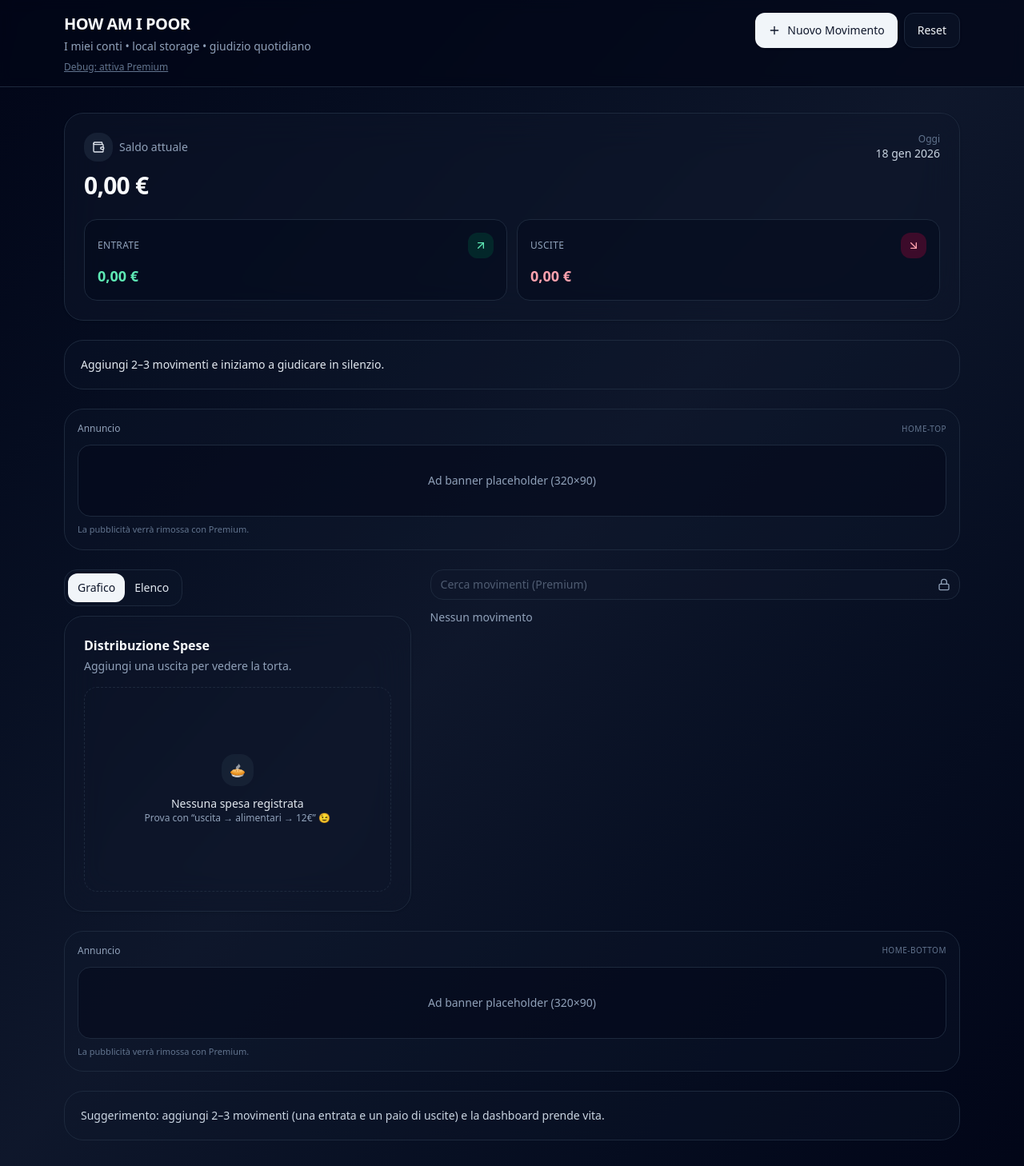
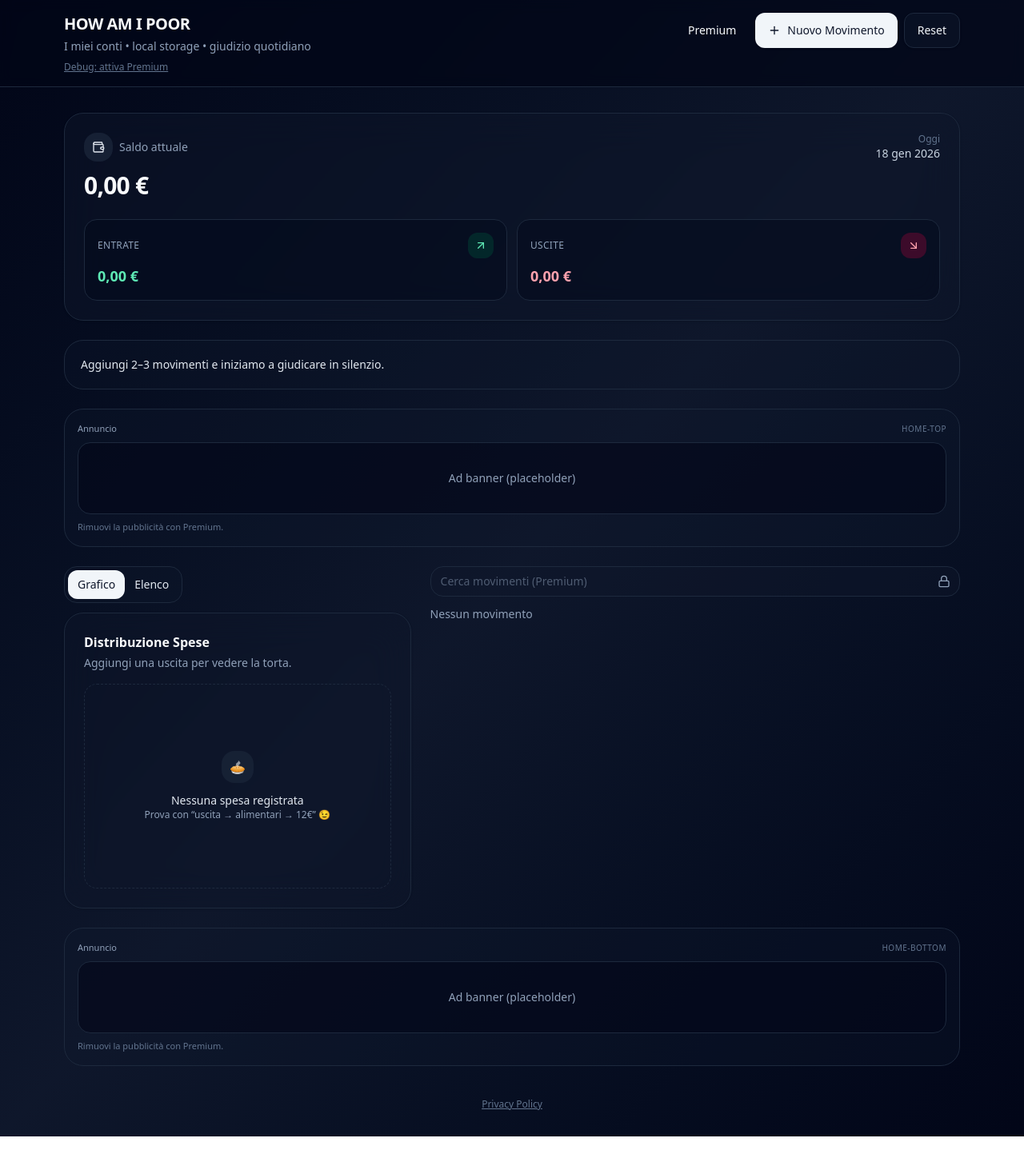
Before and after one commit to jhon-apps/how-am-i-poor, a React (Vite) app: page / in a window 1280 px wide. Shown: the whole page at 80% size. After the commit the page ends 1421 px from the top, so only its background shows below. Built offline with nearby package versions, Linux system fonts and the light colour scheme.

Commit message:
premium page

```diff
--- a/src/components/ads/AdSlot.jsx
+++ b/src/components/ads/AdSlot.jsx
@@ -1,20 +1,31 @@
-export default function AdSlot({ isPremium, placement = "banner" }) {
+export default function AdSlot({
+                                   isPremium,
+                                   placement = "banner",
+                                   height = 90,
+                               }) {
     if (isPremium) return null
 
-    // Placeholder only. When we integrate AdMob, this will become a real banner.
     return (
         <div className="rounded-3xl border border-slate-800 bg-slate-900/30 p-4">
-            <div className="flex items-center justify-between">
-                <p className="text-xs text-slate-400">Annuncio</p>
-                <p className="text-[10px] text-slate-500 uppercase tracking-wider">{placement}</p>
+            <div className="flex items-center justify-between mb-2">
+                <span className="text-[11px] text-slate-400">Annuncio</span>
+                <span className="text-[10px] text-slate-500 uppercase tracking-wider">
+          {placement}
+        </span>
             </div>
 
-            <div className="mt-3 h-[90px] w-full rounded-2xl border border-slate-800 bg-slate-950/50 flex items-center justify-center">
-                <p className="text-sm text-slate-400">Ad banner placeholder (320×90)</p>
+            {/* Placeholder banner */}
+            <div
+                className="w-full rounded-2xl border border-slate-800 bg-slate-950/60 flex items-center justify-center"
+                style={{ height }}
+            >
+        <span className="text-sm text-slate-400">
+          Ad banner (placeholder)
+        </span>
             </div>
 
             <p className="mt-2 text-[11px] text-slate-500">
-                La pubblicità verrà rimossa con Premium.
+                Rimuovi la pubblicità con Premium.
             </p>
         </div>
     )
--- /dev/null
+++ b/src/components/premium/PremiumHub.jsx
@@ -0,0 +1,77 @@
+import { BadgeCheck, Lock, Search, CalendarClock, FileSpreadsheet, X } from "lucide-react"
+import { Button } from "@/components/ui/button"
+
+export default function PremiumHub({ open, onClose, isPremium, onSubscribe }) {
+    if (!open) return null
+
+    return (
+        <div className="fixed inset-0 z-50 bg-slate-950/90 backdrop-blur">
+            <div className="mx-auto max-w-3xl h-full px-4 py-6 overflow-y-auto text-slate-100">
+                <div className="flex items-center justify-between mb-6">
+                    <h1 className="text-xl font-extrabold">Premium</h1>
+                    <button onClick={onClose} className="text-slate-400 hover:text-slate-200" aria-label="Chiudi">
+                        <X />
+                    </button>
+                </div>
+
+                <div className="space-y-6">
+                    <header className="text-center space-y-2">
+                        <p className="text-lg font-semibold">Meno blur. Più verità. Zero pubblicità.</p>
+                        <p className="text-sm text-slate-400">Supporta lo sviluppo e sblocca tutto.</p>
+                    </header>
+
+                    <div className="rounded-3xl border border-slate-800 bg-slate-900/40 p-6 space-y-4">
+                        <div className="flex items-center gap-3">
+                            <BadgeCheck className="h-6 w-6 text-emerald-400" />
+                            <p className="font-semibold">Cosa ottieni</p>
+                        </div>
+
+                        <ul className="space-y-3 text-sm">
+                            <li className="flex gap-3">
+                                <Search className="h-4 w-4 text-slate-300" />
+                                Ricerca completa dei movimenti
+                            </li>
+                            <li className="flex gap-3">
+                                <CalendarClock className="h-4 w-4 text-slate-300" />
+                                Storico completo (oltre 30 giorni)
+                            </li>
+                            <li className="flex gap-3">
+                                <FileSpreadsheet className="h-4 w-4 text-slate-300" />
+                                Export Excel (in arrivo)
+                            </li>
+                            <li className="flex gap-3">
+                                <Lock className="h-4 w-4 text-slate-300" />
+                                Rimozione totale della pubblicità
+                            </li>
+                        </ul>
+                    </div>
+
+                    <div className="rounded-3xl border border-slate-800 bg-slate-900/40 p-6 flex items-center justify-between">
+                        <div>
+                            <p className="font-semibold">5,00 € / mese</p>
+                            <p className="text-xs text-slate-400">Annulla quando vuoi</p>
+                        </div>
+
+                        {isPremium ? (
+                            <span className="text-emerald-400 font-semibold">Premium attivo ✓</span>
+                        ) : (
+                            <Button
+                                onClick={() => {
+                                    onSubscribe?.()
+                                    onClose?.()
+                                }}
+                                className="bg-slate-100 text-slate-900 hover:bg-white"
+                            >
+                                Sblocca Premium
+                            </Button>
+                        )}
+                    </div>
+
+                    <p className="text-center text-xs text-slate-500">
+                        Pagamenti gestiti da Google Play. Billing reale in arrivo.
+                    </p>
+                </div>
+            </div>
+        </div>
+    )
+}
--- a/src/pages/Home.jsx
+++ b/src/pages/Home.jsx
@@ -13,6 +13,8 @@ import ResetConfirmDialog from "@/components/ui/ResetConfirmDialog"
 import UndoToast from "@/components/ui/UndoToast"
 import PremiumUpsellDialog from "@/components/ui/PremiumUpsellDialog"
 
+import PremiumHub from "@/components/premium/PremiumHub.jsx"
+
 import AdSlot from "@/components/ads/AdSlot"
 
 import useTransactions from "@/hooks/useTransactions"
@@ -25,8 +27,10 @@ function formatEUR(n) {
 export default function Home() {
     const [isModalOpen, setIsModalOpen] = useState(false)
     const [editingTx, setEditingTx] = useState(null)
+
     const [showReset, setShowReset] = useState(false)
 
+    // chart view toggle
     const [leftView, setLeftView] = useState("chart") // "chart" | "list"
 
     // undo
@@ -34,9 +38,10 @@ export default function Home() {
     const [lastDeleted, setLastDeleted] = useState(null)
     const [undoTimer, setUndoTimer] = useState(null)
 
-    // premium modal
-    const [premiumOpen, setPremiumOpen] = useState(false)
+    // premium
+    const [premiumUpsellOpen, setPremiumUpsellOpen] = useState(false)
     const [premiumReason, setPremiumReason] = useState("premium")
+    const [premiumHubOpen, setPremiumHubOpen] = useState(false)
 
     const { isPremium, enablePremium, disablePremium } = usePremium()
 
@@ -78,6 +83,11 @@ export default function Home() {
         }
     }, [undoTimer])
 
+    const openPremium = (reason) => {
+        setPremiumReason(reason)
+        setPremiumUpsellOpen(true)
+    }
+
     const handleDelete = (id) => {
         const tx = transactions.find((t) => t.id === id)
         if (!tx) return
@@ -104,11 +114,6 @@ export default function Home() {
         setLastDeleted(null)
     }
 
-    const openPremium = (reason) => {
-        setPremiumReason(reason)
-        setPremiumOpen(true)
-    }
-
     return (
         <div className="min-h-screen text-slate-50 bg-gradient-to-br from-slate-950 via-slate-900 to-slate-950">
             {/* Top bar */}
@@ -118,7 +123,7 @@ export default function Home() {
                         <h1 className="text-xl font-extrabold tracking-tight">HOW AM I POOR</h1>
                         <p className="mt-1 text-sm text-slate-400">I miei conti • local storage • giudizio quotidiano</p>
 
-                        {/* DEBUG toggle (da togliere quando colleghi billing) */}
+                        {/* DEBUG toggle (toglieremo quando colleghi Billing) */}
                         <div className="mt-2 flex items-center gap-2">
                             <button
                                 className="text-xs text-slate-500 hover:text-slate-300 underline"
@@ -130,6 +135,15 @@ export default function Home() {
                     </div>
 
                     <div className="flex items-center gap-2">
+                        <Button
+                            variant="ghost"
+                            className="h-11 rounded-xl"
+                            onClick={() => setPremiumHubOpen(true)}
+                            title="Premium"
+                        >
+                            Premium
+                        </Button>
+
                         <Button
                             onClick={() => {
                                 setEditingTx(null)
@@ -153,6 +167,7 @@ export default function Home() {
                 </div>
             </div>
 
+            {/* Content */}
             <main className="mx-auto max-w-6xl px-4 py-6 md:py-8 space-y-6 pb-16">
                 {isLoading ? (
                     <div className="space-y-6">
@@ -176,11 +191,11 @@ export default function Home() {
                             )}
                         </div>
 
-                        {/* ADS (free only) */}
+                        {/* ADS TOP (free only) */}
                         <AdSlot isPremium={isPremium} placement="home-top" />
 
                         <div className="grid lg:grid-cols-5 gap-6">
-                            {/* LEFT */}
+                            {/* LEFT: chart/list toggle */}
                             <div className="lg:col-span-2 min-h-[360px] space-y-3">
                                 <div className="flex items-center justify-between">
                                     <div className="inline-flex rounded-2xl border border-slate-800 bg-slate-900/30 p-1">
@@ -210,7 +225,7 @@ export default function Home() {
                                 )}
                             </div>
 
-                            {/* RIGHT */}
+                            {/* RIGHT: premium search placeholder + list */}
                             <div className="lg:col-span-3 space-y-3">
                                 <div className="relative">
                                     <input
@@ -246,16 +261,20 @@ export default function Home() {
                             </div>
                         </div>
 
-                        {/* ADS (free only) */}
+                        {/* ADS BOTTOM (free only) */}
                         <AdSlot isPremium={isPremium} placement="home-bottom" />
 
-                        {!hasAny && (
-                            <div className="rounded-3xl border border-slate-800 bg-slate-900/30 p-5">
-                                <p className="text-sm text-slate-300">
-                                    Suggerimento: aggiungi 2–3 movimenti (una entrata e un paio di uscite) e la dashboard prende vita.
-                                </p>
-                            </div>
-                        )}
+                        {/* Privacy link in-app */}
+                        <footer className="mt-10 text-center text-xs text-slate-500">
+                            <a
+                                href="https://jhon-apps.github.io/how-am-i-poor/privacy.html"
+                                target="_blank"
+                                rel="noopener noreferrer"
+                                className="underline hover:text-slate-300"
+                            >
+                                Privacy Policy
+                            </a>
+                        </footer>
                     </>
                 )}
             </main>
@@ -299,15 +318,24 @@ export default function Home() {
                 }}
             />
 
-            {/* Premium upsell */}
+            {/* Premium upsell (from locks) */}
             <PremiumUpsellDialog
-                open={premiumOpen}
+                open={premiumUpsellOpen}
                 reason={premiumReason}
-                onClose={() => setPremiumOpen(false)}
+                onClose={() => setPremiumUpsellOpen(false)}
                 onConfirm={() => {
-                    enablePremium() // mock
-                    setPremiumOpen(false)
+                    // mock: attiva premium
+                    enablePremium()
+                    setPremiumUpsellOpen(false)
                 }}
+            />
+
+            {/* Premium hub (always accessible) */}
+            <PremiumHub
+                open={premiumHubOpen}
+                onClose={() => setPremiumHubOpen(false)}
+                isPremium={isPremium}
+                onSubscribe={() => enablePremium()} // mock
             />
 
             {/* FAB mobile */}
```
Also changed, not shown: src/components/ui/PremiumUpsellDialog.jsx (+6 -24 lines).
